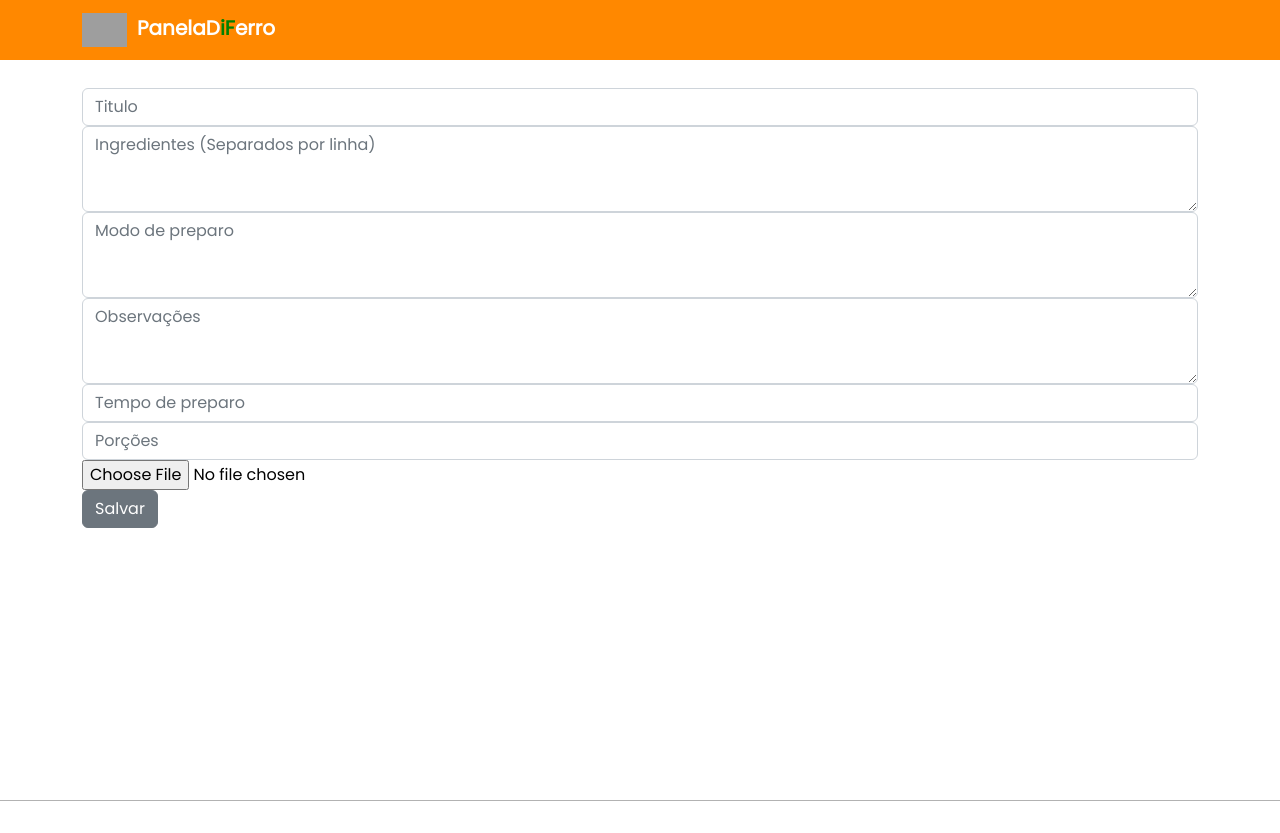
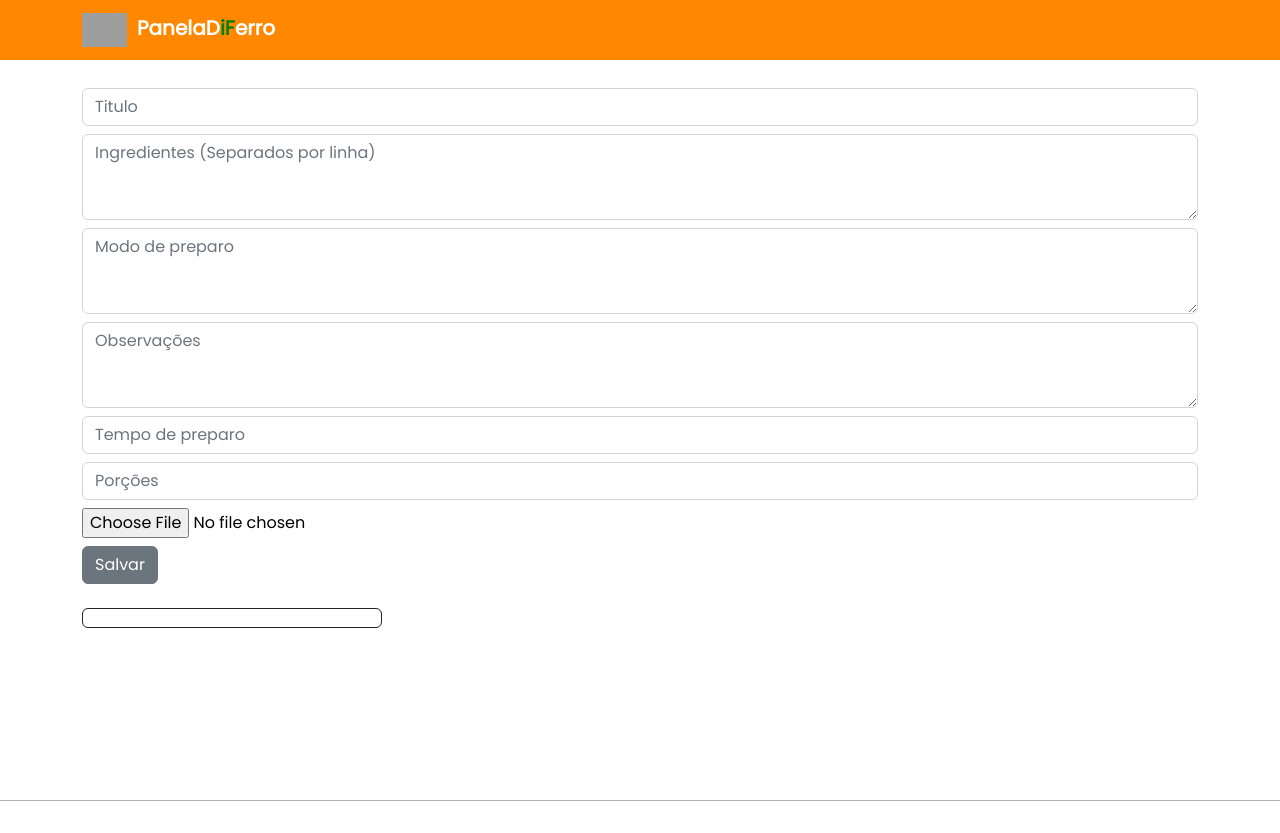
Before and after one commit to xDalete/PanelaDiFerro, a Next.js app: page /teste in a window 1280 px wide. Built offline with nearby package versions, Linux system fonts and the light colour scheme; grey boxes are pictures that could not be loaded.

Commit message:
quase lá

```diff
--- a/pages/receita/[id].jsx
+++ b/pages/receita/[id].jsx
@@ -45,12 +45,14 @@ border-4 border-light ${styles.image}`} />
             <h2 className={`${styles.title2}`}>Modo de Preparo</h2>
             <p className={`mx-4 ${styles.justify}`}>{props.modo_preparo}</p>
           </div>
+          {props.observacoes.trim() != "" ?
             <div className={"row"}>
               <div className={"col-md-12"}>
                 <h2 className={`${styles.title2}`}>Observações</h2>
                 <p className={`mx-4 ${styles.justify}`}>{props.observacoes}</p>
               </div>
-                    </div>
+            </div> : <></>
+          }
         </div>
       </div>
     </section>
--- a/pages/teste.jsx
+++ b/pages/teste.jsx
@@ -3,9 +3,10 @@ import { Button, Input } from "reactstrap"
 const axios = require('axios').default;
 
 function MyApp() {
-  var tem_imagem = false;
-  var img = ""
-  var file = { name: "" }
+  var [tem_imagem, setTem_imagem] = useState(false);
+  var [img, setImg] = useState("");
+  var [file, setFile] = useState({name: ""});
+  const [progress, setProgress] = useState(0);
   const [state, setState] = useState("");
   const [titulo, setTitulo] = useState();
   const [ingredientes, setIngredientes] = useState();
@@ -38,30 +39,33 @@ function MyApp() {
   }
   function onAddImage(event) {
     if (event.target.files[0]) {
-      tem_imagem = true
-      file = event.target.files[0]
-      img = `${file.name.split(".")[file.name.split(".").length - 1]}`
-      console.log(img)
+      setTem_imagem(true)
+      setFile(event.target.files[0])
+      setImg(`${event.target.files[0].name.split(".")[event.target.files[0].name.split(".").length - 1]}`)
     } else {
-      tem_imagem = false
+      setTem_imagem(false)
     }
-  }
+  }//geomorfologia codigo florestal hierarquia urbana mercado de trabalho
   return <section className="container">
-    <Input placeholder="Titulo" onChange={event => setTitulo(event.target.value)}></Input>
-    <textarea class="form-control" id="exampleFormControlTextarea1" rows="3" placeholder="Ingredientes (Separados por linha)" onChange={event => setIngredientes(event.target.value)}></textarea>
-    <textarea class="form-control" id="exampleFormControlTextarea1" rows="3" placeholder="Modo de preparo" onChange={event => setModo_preparo(event.target.value)}></textarea>
-    <textarea class="form-control" id="exampleFormControlTextarea1" rows="3" placeholder="Observações" onChange={event => setObservacoes(event.target.value)}></textarea>
-    <Input placeholder="Tempo de preparo" onChange={event => setTempo_preparo(event.target.value)}></Input>
-    <Input placeholder="Porções" onChange={event => setPorcoes(event.target.value)}></Input>
+    <Input className="mb-2" placeholder="Titulo" onChange={event => setTitulo(event.target.value)}></Input>
+    <textarea className="mb-2 form-control" id="exampleFormControlTextarea1" rows="3" placeholder="Ingredientes (Separados por linha)" onChange={event => setIngredientes(event.target.value)}></textarea>
+    <textarea className="mb-2 form-control" id="exampleFormControlTextarea1" rows="3" placeholder="Modo de preparo" onChange={event => setModo_preparo(event.target.value)}></textarea>
+    <textarea className="mb-2 form-control" id="exampleFormControlTextarea1" rows="3" placeholder="Observações" onChange={event => setObservacoes(event.target.value)}></textarea>
+    <Input className="mb-2" placeholder="Tempo de preparo" onChange={event => setTempo_preparo(event.target.value)}></Input>
+    <Input className="mb-2" placeholder="Porções" onChange={event => setPorcoes(event.target.value)}></Input>
     <input
+      className="mb-2"
       accept="image/png, image/jpeg"
       multiple={false}
       onChange={onAddImage}
       type="file"
     />
     <br />
-    <Button onClick={clico}>Salvar</Button>
+    <Button className="mb-2" onClick={clico}>Salvar</Button>
     <p>{state}</p>
+    <div className="border border-dark rounded" style={{width:"300px", height:"20px" }}>
+      <div style={{height:"100%",width:`${progress}%`, backgroundColor: "green"}}></div>
+    </div>
   </section>
 }
 
```
Also changed, not shown: pages/index.jsx (+1 -1 lines). Lines whose indentation alone changed are shown as unchanged.
